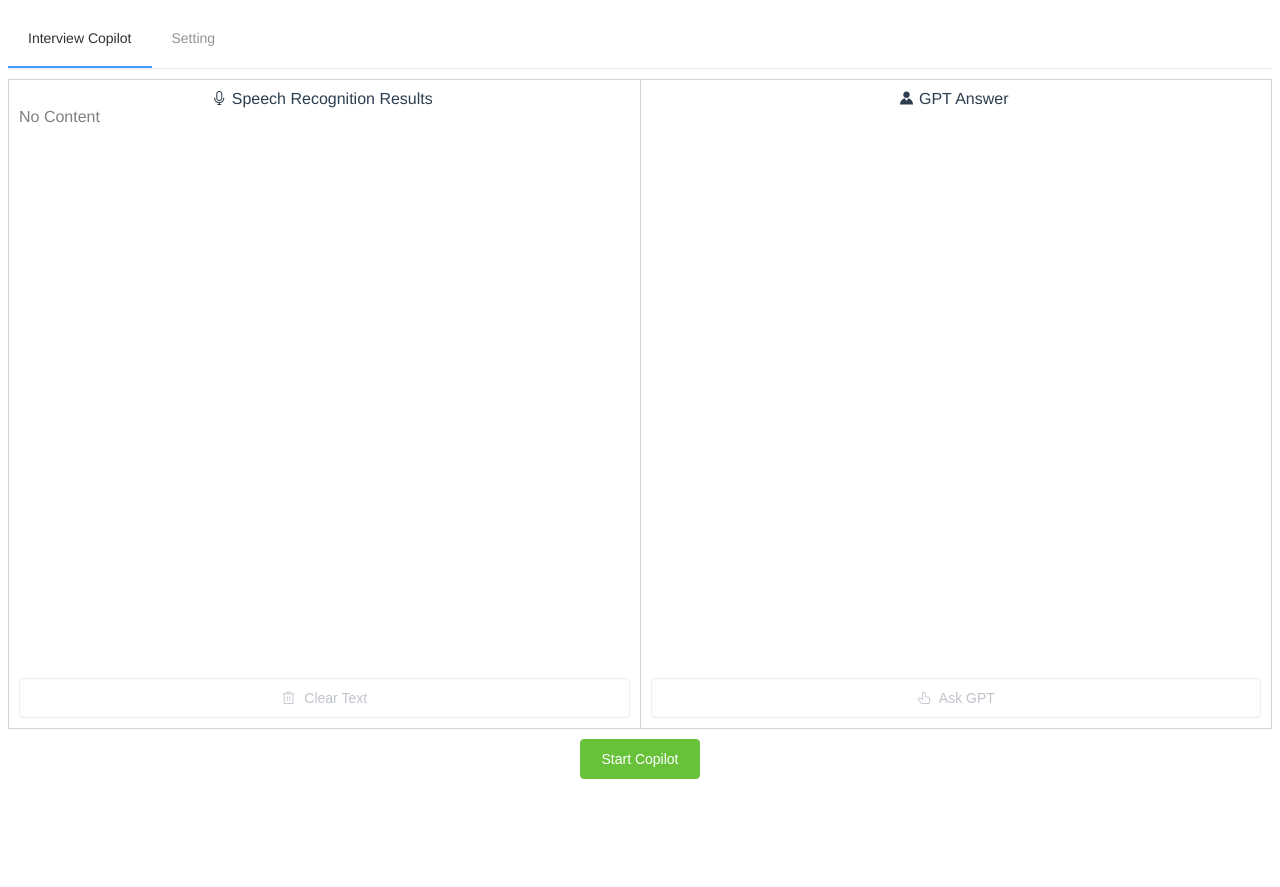
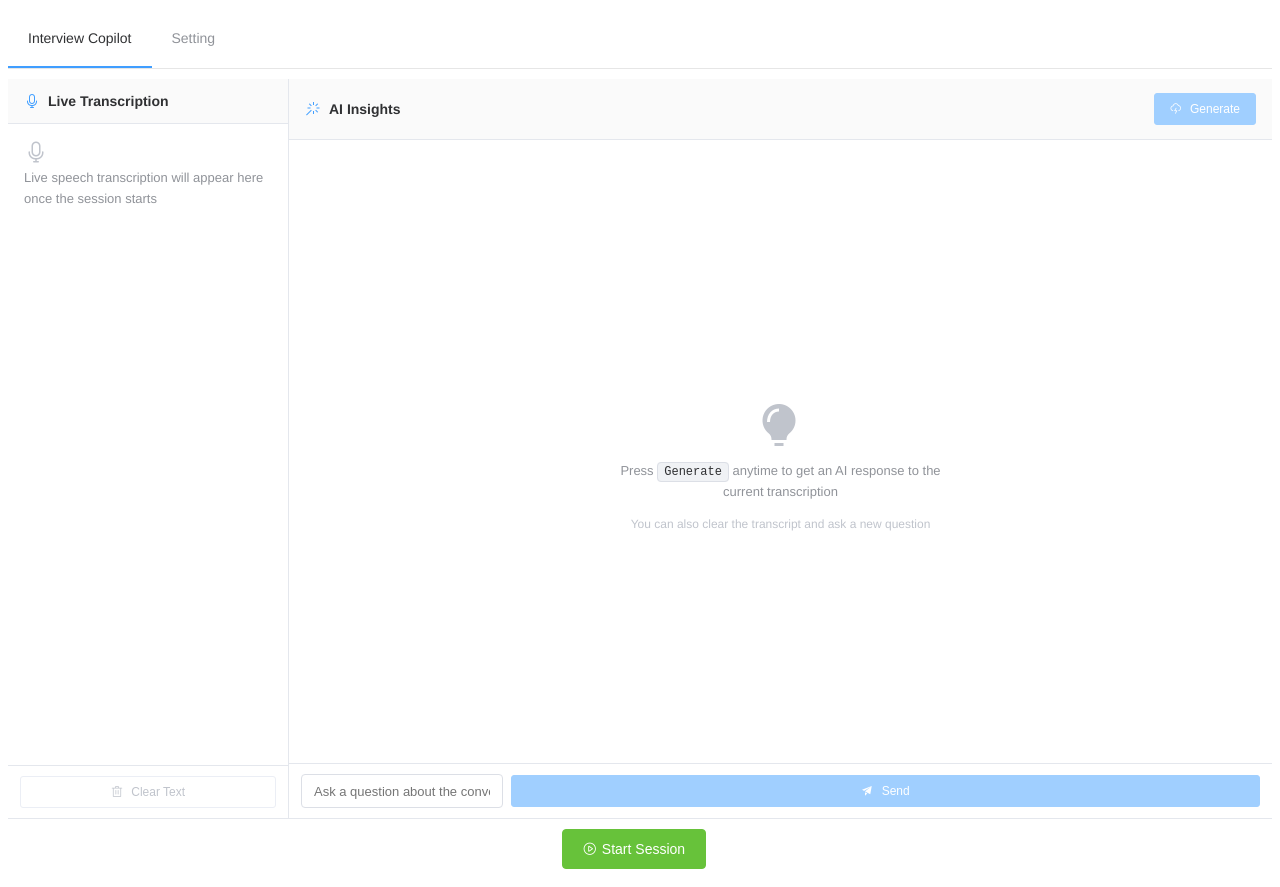
Before and after one commit to Mahesh3000/support, a Vue app: page /#/ in a window 1280 px wide. Before the commit the page ends 800 px from the top, so only its background shows below. Built offline with nearby package versions, Linux system fonts and the light colour scheme.

Commit message:
new changes for copilot

```diff
--- a/src/utils/config_util.js
+++ b/src/utils/config_util.js
@@ -43,6 +43,24 @@ function azure_token() {
   );
 }
 
+function deepgram_key() {
+  return (
+    localStorage.getItem("deepgram_key") ||
+    process.env.VUE_APP_DEEPGRAM_KEY ||
+    ""
+  );
+}
+
+function anthropic_key() {
+  console.log("mahesh", process.env.VUE_APP_ANTHROPIC_KEY);
+
+  return (
+    localStorage.getItem("anthropic_key") ||
+    process.env.VUE_APP_ANTHROPIC_KEY ||
+    ""
+  );
+}
+
 export default {
   gpt_system_prompt,
   azure_language,
@@ -50,4 +68,6 @@ export default {
   gpt_model,
   openai_key,
   azure_token,
+  deepgram_key,
+  anthropic_key,
 };
--- a/src/views/HomeView.vue
+++ b/src/views/HomeView.vue
@@ -1,42 +1,66 @@
 <template>
   <div class="homeview_container">
+
     <div class="center_container">
-      <div class="box">
-        <div class="func_desc">
+
+      <!-- Left: Narrow transcription sidebar -->
+      <div class="sidebar_panel">
+        <div class="panel_header">
           <i class="el-icon-microphone"></i>
-          Speech Recognition Results
+          <span>Live Transcription</span>
+          <span v-if="state === 'ing'" class="live_badge">● LIVE</span>
         </div>
-        <div v-if="!currentText" style="color: gray">No Content</div>
+        <div v-if="!currentText" class="empty_state">
+          <i class="el-icon-microphone empty_icon"></i>
+          <p>Live speech transcription will appear here once the session starts</p>
+        </div>
         <div class="asr_content">{{ currentText }}</div>
-        <div class="single_part_bottom_bar">
-          <el-button icon="el-icon-delete" :disabled="!currentText" @click="clearASRContent">
+        <div class="panel_footer">
+          <el-button size="small" icon="el-icon-delete" :disabled="!currentText" @click="clearASRContent">
             Clear Text
           </el-button>
         </div>
       </div>
-      <div class="box" style="border-left: none;">
-        <div class="func_desc">
-          <i class="el-icon-s-custom"></i>
-          GPT Answer
-        </div>
-        <LoadingIcon v-show="show_ai_thinking_effect" />
-        <div class="ai_result_content">{{ ai_result }}</div>
-        <div class="single_part_bottom_bar">
-          <el-button icon="el-icon-thumb" @click="askCurrentText" :disabled="!isGetGPTAnswerAvailable">
-            Ask GPT
+
+      <!-- Center: Wide GPT Answer panel -->
+      <div class="main_panel">
+        <div class="panel_header">
+          <i class="el-icon-magic-stick"></i>
+          <span>AI Insights</span>
+          <el-button class="ask_inline_btn" type="primary" size="small" icon="el-icon-lightning" @click="askCurrentText"
+            :disabled="!isGetGPTAnswerAvailable" :loading="show_ai_thinking_effect">
+            Generate
           </el-button>
         </div>
-        <!-- <div class="homeview_container" @keyup.enter="askCurrentText" tabindex="0"> -->
-        <!-- rest of your template -->
-        <!-- </div> -->
+
+        <div class="ai_result_wrapper">
+          <LoadingIcon v-show="show_ai_thinking_effect" />
+          <div v-if="!ai_result && !show_ai_thinking_effect" class="empty_state centered">
+            <i class="el-icon-s-opportunity empty_icon large"></i>
+            <p>Press <kbd>Generate</kbd> anytime to get an AI response to the current transcription</p>
+            <p class="hint">You can also clear the transcript and ask a new question</p>
+          </div>
+          <div class="ai_result_content" v-if="ai_result">{{ ai_result }}</div>
+        </div>
+
+        <form class="panel_footer ask_bar" @submit.prevent="askCurrentText">
+          <input v-model="customQuestion" type="text" placeholder="Ask a question about the conversation..."
+            class="ask_input_native" @keydown.enter.prevent="askCurrentText" />
+          <el-button type="primary" size="small" icon="el-icon-s-promotion" :disabled="!isGetGPTAnswerAvailable"
+            native-type="submit">
+            Send
+          </el-button>
+        </form>
       </div>
+
     </div>
+
+    <!-- Bottom control bar -->
     <div class="title_function_bar">
-      <el-button type="success" @click="startCopilot" v-show="state === 'end'" :loading="copilot_starting"
-        :disabled="copilot_starting">Start Copilot
-      </el-button>
-      <el-button :loading="copilot_stopping" @click="userStopCopilot" v-show="state === 'ing'">Stop Copilot
-      </el-button>
+      <el-button type="success" icon="el-icon-video-play" @click="startCopilot" v-show="state === 'end'"
+        :loading="copilot_starting" :disabled="copilot_starting">Start Session</el-button>
+      <el-button icon="el-icon-video-pause" :loading="copilot_stopping" @click="userStopCopilot"
+        v-show="state === 'ing'">Stop Session</el-button>
       <MyTimer ref="MyTimer" />
     </div>
 
@@ -44,293 +68,400 @@
 </template>
 
 <script>
-import Assert from "assert-js"
 import LoadingIcon from "@/components/LoadingIcon.vue";
 import MyTimer from "@/components/MyTimer.vue";
-import * as SpeechSDK from "microsoft-cognitiveservices-speech-sdk";
 import OpenAI from "openai";
 import config_util from "../utils/config_util"
 
-
 export default {
   name: 'HomeView',
-  props: {},
+  components: { LoadingIcon, MyTimer },
   computed: {
-    isDevMode() {
-      return (process.env.NODE_ENV === 'development')
-    },
     isGetGPTAnswerAvailable() {
-      // return this.state === "ing" && !!this.currentText
       return !!this.currentText
-
     }
   },
-  components: { LoadingIcon, MyTimer },
   data() {
     return {
       currentText: "",
-      state: "end", //end\ing
+      customQuestion: "",
+      state: "end",
       ai_result: null,
-      copilot_starting: false, //显示loading
+      copilot_starting: false,
       copilot_stopping: false,
       show_ai_thinking_effect: false,
-      popStyle: {},
+      dgSocket: null,
+      mediaStream: null,
+      mediaRecorder: null,
     }
-  },
-  async mounted() {
-    window.addEventListener("keyup", this.handleKeyUp);
-
-    console.log("mounted")
-    if (this.isDevMode) {
-      // this.currentText = demo_text
-    }
-  },
-  beforeDestroy() {
-    window.removeEventListener("keyup", this.handleKeyUp);
-
   },
   methods: {
 
-    handleKeyUp(e) {
-      if (e.key === "Enter" && this.currentText) {
-        this.askCurrentText();
+    // ─── GPT ───────────────────────────────────────────────────────────────
+    // async askCurrentText() {
+    //   const apiKey = config_util.openai_key();
+    //   let content = this.customQuestion || this.currentText
+    //   this.ai_result = ""
+    //   this.show_ai_thinking_effect = true
+    //   const model = config_util.gpt_model()
+    //   const gpt_system_prompt = config_util.gpt_system_prompt()
+    //   content = gpt_system_prompt + "\n" + content
+
+    //   try {
+    //     if (!apiKey) throw new Error("You should setup an Open AI Key!")
+    //     const openai = new OpenAI({ apiKey, dangerouslyAllowBrowser: true })
+    //     const stream = await openai.chat.completions.create({
+    //       model,
+    //       messages: [{ role: "user", content }],
+    //       stream: true,
+    //     });
+    //     this.show_ai_thinking_effect = false
+    //     for await (const chunk of stream) {
+    //       this.ai_result += chunk.choices[0]?.delta?.content || ""
+    //     }
+    //   } catch (e) {
+    //     this.show_ai_thinking_effect = false
+    //     this.ai_result = "" + e
+    //   }
+    // },
+
+
+    async askCurrentText() {
+      if (this.show_ai_thinking_effect) return;
+
+      const apiKey = config_util.anthropic_key();
+      const content = this.customQuestion?.trim() || this.currentText?.trim();
+
+      if (!content) {
+        this.ai_result = "Please type a question or start the transcription.";
+        return;
       }
 
-      // Press Escape → Clear all text
-      if (e.key === "Escape" && this.currentText) {
-        this.clearASRContent();
-      }
+      this.ai_result = "";
+      this.show_ai_thinking_effect = true;
 
-      if (e.ctrlKey && e.key === "Backspace" && this.currentText) {
-        let sentences = this.currentText.trim().split(/[\.\?\!]\s+/);
-        sentences.pop(); // remove last sentence
-        this.currentText = sentences.join(". ") + (sentences.length ? "." : "");
+      const gpt_system_prompt = config_util.gpt_system_prompt();
+
+      try {
+        if (!apiKey) throw new Error("Anthropic API key not set!");
+
+        const response = await fetch("https://api.anthropic.com/v1/messages", {
+          method: "POST",
+          headers: {
+            "Content-Type": "application/json",
+            "x-api-key": apiKey,
+            "anthropic-version": "2023-06-01",
+            "anthropic-dangerous-direct-browser-access": "true",
+          },
+          body: JSON.stringify({
+            model: "claude-haiku-4-5-20251001",
+            max_tokens: 1024,
+            system: gpt_system_prompt,
+            messages: [
+              {
+                role: "user",
+                content: `TRANSCRIPTION:
+${this.currentText}
+
+QUESTION:
+${this.customQuestion || "Answer the last question from the transcription."}`
+              }
+            ]
+          })
+        });
+
+        const data = await response.json();
+
+        if (data.error) throw new Error(data.error.message);
+
+        this.ai_result = data.content?.[0]?.text || "No response";
+        this.customQuestion = "";
+      } catch (e) {
+        this.ai_result = "Error: " + e.message;
+      } finally {
+        this.show_ai_thinking_effect = false;
       }
     },
-    async askCurrentText() {
-      // const apiKey = localStorage.getItem("openai_key")
-      // let content = this.currentText
-      // this.ai_result = ""
-      // this.show_ai_thinking_effect = true
-      // const model = config_util.gpt_model()
-      // const gpt_system_prompt = config_util.gpt_system_prompt()
-      // content = gpt_system_prompt + "\n" + content
 
-      const apiKey = config_util.openai_key();   // ✅ use env fallback
-      let content = this.currentText
-      this.ai_result = ""
-      this.show_ai_thinking_effect = true
-      const model = config_util.gpt_model()
-      const gpt_system_prompt = config_util.gpt_system_prompt()
-      content = gpt_system_prompt + "\n" + content
-
-      try {
-        if (!apiKey) {
-          throw new Error("You should setup an Open AI Key!")
-        }
-        let sentences = this.currentText.trim().split(/[\.\?\!]\s+/);
-        let lastSentence = sentences[sentences.length - 1];
-        const openai = new OpenAI({ apiKey: apiKey, dangerouslyAllowBrowser: true })
-        const stream = await openai.chat.completions.create({
-          model: model,
-          messages: [{ role: "system", content: gpt_system_prompt },
-          { role: "user", content: sentences.join("") }  // ✅ only last sentence goes here
-          ],
-          stream: true,
-        });
-        this.show_ai_thinking_effect = false
-
-        for await (const chunk of stream) {
-          const text = chunk.choices[0]?.delta?.content || ""
-          this.ai_result += text
-        }
-
-        this.ai_result = this.ai_result.replace(/^\{|\}$/g, "");
-
-      } catch (e) {
-        this.show_ai_thinking_effect = false
-        this.ai_result = "" + e
-      }
-    },
     clearASRContent() {
       this.currentText = ""
     },
+
+    // ─── Deepgram START ────────────────────────────────────────────────────
     async startCopilot() {
-      // this.copilot_starting = true
-      // const token = localStorage.getItem("azure_token")
-      // const region = config_util.azure_region()
-      // const language = config_util.azure_language()
-      // const openai_key = localStorage.getItem("openai_key")
-      // console.log({region, language})
+      this.copilot_starting = true
 
-      this.copilot_starting = true
-      const token = config_util.azure_token();   // ✅ use env fallback
-      const region = config_util.azure_region();
-      const language = config_util.azure_language();
-      const openai_key = config_util.openai_key(); // ✅ use env fallback
-      console.log({ region, language })
-      try {
-        if (!openai_key) {
-          throw new Error("You should setup Open AI API Token")
-        }
-        if (!token) {
-          throw new Error("You should setup Azure token")
-        }
-        if (!region) {
-          throw new Error("You should setup Azure region")
-        }
-
-        const speechConfig = SpeechSDK.SpeechConfig.fromSubscription(token, region);
-        speechConfig.speechRecognitionLanguage = language;
-        // const audioConfig = SpeechSDK.AudioConfig.fromDefaultMicrophoneInput();
-        // this.recognizer = new SpeechSDK.SpeechRecognizer(speechConfig, audioConfig);
-        const mic = await navigator.mediaDevices.getUserMedia({ audio: true });
-        const sys = await navigator.mediaDevices.getDisplayMedia({ audio: true });
-        const audioCtx = new AudioContext();
-        const dest = audioCtx.createMediaStreamDestination();
-
-        audioCtx.createMediaStreamSource(mic).connect(dest);
-        audioCtx.createMediaStreamSource(sys).connect(dest);
-        const mixedStream = dest.stream;
-
-        const audioConfig = SpeechSDK.AudioConfig.fromStreamInput(mixedStream);
-        this.recognizer = new SpeechSDK.SpeechRecognizer(speechConfig, audioConfig);
-      } catch (e) {
-        this.currentText = e
+      const deepgramKey = config_util.deepgram_key()
+      if (!deepgramKey) {
+        this.currentText = "Error: Deepgram API key not set. Add VUE_APP_DEEPGRAM_KEY to your .env file."
         this.copilot_starting = false
         return
       }
 
-      const recognizer = this.recognizer
-      const sdk = SpeechSDK
+      try {
+        // 1. Get microphone stream
+        this.mediaStream = await navigator.mediaDevices.getUserMedia({ audio: true })
 
+        // 2. Open Deepgram WebSocket
+        const url = "wss://api.deepgram.com/v1/listen?language=en-US&punctuate=true&interim_results=false"
+        this.dgSocket = new WebSocket(url, ["token", deepgramKey])
 
-      recognizer.recognized = (sender, event) => {
-        if (sdk.ResultReason.RecognizedSpeech === event.result.reason && event.result.text.length > 0) {
-          const text = event.result.text
-          this.currentText = this.currentText + "\n" + text
-        } else if (sdk.ResultReason.NoMatch === event.result.reason) {
-          console.log("Speech could not be recognized")
-        }
-      };
+        this.dgSocket.onopen = () => {
+          console.log("✅ Deepgram connected")
 
-      recognizer.startContinuousRecognitionAsync(
-        () => {
+          // 3. Start MediaRecorder and pipe audio to Deepgram
+          this.mediaRecorder = new MediaRecorder(this.mediaStream, { mimeType: "audio/webm" })
+
+          this.mediaRecorder.ondataavailable = (event) => {
+            if (event.data.size > 0 && this.dgSocket.readyState === WebSocket.OPEN) {
+              this.dgSocket.send(event.data)
+            }
+          }
+
+          this.mediaRecorder.start(250) // send a chunk every 250ms
+
           this.copilot_starting = false
           this.state = "ing"
           this.$refs.MyTimer.start()
-          window.console.log("recognition started");
-        },
-        (err) => {
+        }
+
+        this.dgSocket.onmessage = (event) => {
+          try {
+            const data = JSON.parse(event.data)
+            const transcript = data?.channel?.alternatives?.[0]?.transcript
+            if (transcript && transcript.trim().length > 0) {
+              console.log("📝 transcript:", transcript)
+              this.currentText = (this.currentText ? this.currentText + "\n" : "") + transcript
+            }
+          } catch (e) {
+            console.error("parse error:", e)
+          }
+        }
+
+        this.dgSocket.onerror = (err) => {
+          console.error("❌ Deepgram error:", err)
+          this.currentText = "Deepgram connection error. Check your API key in .env (VUE_APP_DEEPGRAM_KEY)"
           this.copilot_starting = false
-          this.currentText = "Start Failed:" + err
-          window.console.error("recogniton start failed", err);
-        })
+          this.state = "end"
+        }
+
+        this.dgSocket.onclose = (event) => {
+          console.log("🔌 Deepgram closed:", event.code, event.reason)
+        }
+
+      } catch (e) {
+        console.error("startCopilot error:", e)
+        this.currentText = "Error: " + e.message
+        this.copilot_starting = false
+      }
     },
+
+    // ─── Deepgram STOP ─────────────────────────────────────────────────────
     userStopCopilot() {
       this.copilot_stopping = true
-      this.recognizer.stopContinuousRecognitionAsync(() => {
-        console.log("stoped")
-        this.copilot_stopping = false
-        this.state = "end"
-        this.$refs.MyTimer.stop()
-      }, (err) => {
-        console.log("err:", err)
-      })
+
+      if (this.mediaRecorder && this.mediaRecorder.state !== "inactive") {
+        this.mediaRecorder.stop()
+      }
+      if (this.dgSocket) {
+        this.dgSocket.close()
+      }
+      if (this.mediaStream) {
+        this.mediaStream.getTracks().forEach(track => track.stop())
+      }
+
+      this.copilot_stopping = false
+      this.state = "end"
+      this.$refs.MyTimer.stop()
     }
   }
 }
-
-
-const demo_text = `
-Hello, thank you for coming for the interview. Please introduce yourself
-
-I'm Jhon, currently an undergraduate student majoring in Data Science at HK University. I am in the top 10% of my class, specializing in deep learning and proficient in web development. Additionally, I have contributed to several well-known open-source projects as mentioned in my resume.
-
-Alright, let me ask you a machine learning question.
-
-Sure, go ahead.
-
-Can you explain the Hidden Markov Model?
-`
-
-async function sleep(ms) {
-  return new Promise((resolve => setTimeout(resolve, ms)))
-}
-
-
 </script>
 
-<!-- Add "scoped" attribute to limit CSS to this component only -->
 <style scoped>
 .homeview_container {
   display: flex;
   flex-direction: column;
+  height: 100vh;
+  background: #f5f6fa;
+}
+
+.center_container {
+  flex: 1;
+  display: flex;
+  overflow: hidden;
+}
+
+.sidebar_panel {
+  width: 280px;
+  min-width: 220px;
+  max-width: 320px;
+  background: #ffffff;
+  border-right: 1px solid #e4e7ed;
+  display: flex;
+  flex-direction: column;
+  overflow: hidden;
+}
+
+.main_panel {
+  flex: 1;
+  display: flex;
+  flex-direction: column;
+  background: #ffffff;
+  overflow: hidden;
+}
+
+.panel_header {
+  display: flex;
+  align-items: center;
+  gap: 8px;
+  padding: 14px 16px;
+  border-bottom: 1px solid #e4e7ed;
+  font-size: 14px;
+  font-weight: 600;
+  color: #303133;
+  background: #fafafa;
+}
+
+.panel_header i {
+  font-size: 16px;
+  color: #409eff;
+}
+
+.live_badge {
+  font-size: 11px;
+  color: #f56c6c;
+  font-weight: 700;
+  margin-left: auto;
+  animation: pulse 1.2s infinite;
+}
+
+@keyframes pulse {
+
+  0%,
+  100% {
+    opacity: 1;
+  }
+
+  50% {
+    opacity: 0.3;
+  }
+}
+
+.ask_inline_btn {
+  margin-left: auto;
+}
+
+.asr_content {
+  flex: 1;
+  overflow-y: auto;
+  padding: 14px 16px;
+  font-size: 13px;
+  line-height: 1.7;
+  color: #606266;
+  white-space: pre-wrap;
+}
+
+.ask_input_native {
+  flex: 1;
+  height: 32px;
+  padding: 0 12px;
+  border: 1px solid #dcdfe6;
+  border-radius: 4px;
+  font-size: 13px;
+  outline: none;
+}
+
+.ask_input_native:focus {
+  border-color: #409eff;
+}
+
+.ai_result_wrapper {
+  flex: 1;
+  overflow-y: auto;
+  padding: 24px 32px;
+  position: relative;
+}
+
+.ai_result_content {
+  font-size: 14px;
+  line-height: 1.8;
+  color: #303133;
+  white-space: pre-wrap;
+}
+
+.empty_state {
+  padding: 16px;
+  color: #909399;
+  font-size: 13px;
+  line-height: 1.6;
+}
+
+.empty_state.centered {
+  display: flex;
+  flex-direction: column;
+  align-items: center;
+  justify-content: center;
+  height: 100%;
+  text-align: center;
+  gap: 12px;
+}
+
+.empty_icon {
+  font-size: 24px;
+  color: #c0c4cc;
+}
+
+.empty_icon.large {
+  font-size: 48px;
+}
+
+.empty_state p {
+  max-width: 360px;
+  margin: 0;
+}
+
+.hint {
+  font-size: 12px;
+  color: #c0c4cc;
+}
+
+kbd {
+  background: #f0f2f5;
+  border: 1px solid #dcdfe6;
+  border-radius: 4px;
+  padding: 2px 6px;
+  font-size: 12px;
+  font-family: monospace;
+  color: #303133;
+}
+
+.panel_footer {
+  padding: 10px 12px;
+  border-top: 1px solid #e4e7ed;
+  display: flex;
+  gap: 8px;
+}
+
+.panel_footer .el-button {
+  width: 100%;
+}
+
+.ask_bar {
+  align-items: center;
+}
+
+.ask_input {
+  flex: 1;
 }
 
 .title_function_bar {
-  margin-top: 10px;
-  text-align: center;
-  margin-bottom: 10px;
-}
-
-.center_container {
-  flex-grow: 1;
   display: flex;
-  height: calc(100vh - 150px);
-}
-
-.box {
-  flex: 1;
-  /* 设置flex属性为1，使两个div平分父容器的宽度 */
-  border: 1px lightgray solid;
-  /* 为了演示，添加边框样式 */
-  padding: 10px;
-  /* 为了演示，添加内边距 */
-  white-space: pre-wrap;
-  display: flex;
-  flex-direction: column;
-}
-
-.asr_content {
-  overflow-y: auto;
-  flex-grow: 1;
-}
-
-
-.func_desc {
-  text-align: center;
-}
-
-.single_part_bottom_bar {
-  display: flex;
-}
-
-.single_part_bottom_bar>.el-button {
-  flex-grow: 1;
-}
-
-
-.ai_result_content {
-  overflow-y: auto;
-  flex-grow: 1;
-}
-
-.popup-tag {
-  position: absolute;
-  display: none;
-  background-color: #785448d4;
-  color: white;
-  padding: 5px;
-  font-size: 15px;
-  font-weight: bold;
-  text-decoration: underline;
-  cursor: pointer;
-  -webkit-filter: drop-shadow(0 1px 10px rgba(113, 158, 206, 0.8));
-}
-
-.error_msg {
-  color: red;
-  text-align: center;
+  align-items: center;
+  justify-content: center;
+  gap: 12px;
+  padding: 10px 20px;
+  border-top: 1px solid #e4e7ed;
+  background: #ffffff;
 }
 </style>
```
